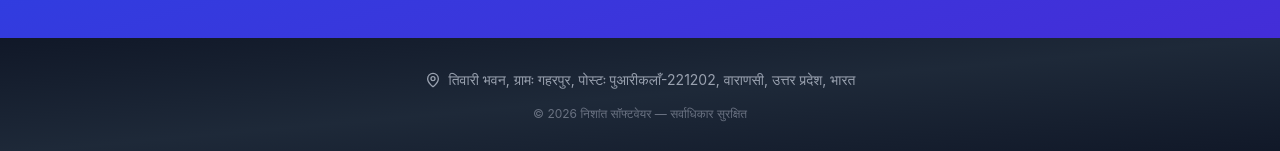
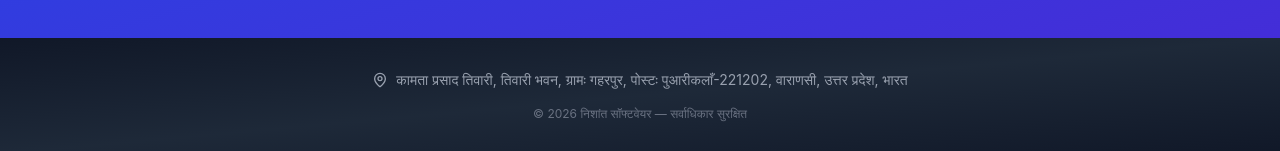
Before and after one commit to kp1153/creativesolutions, a Next.js app: page / in a window 1280 px wide. Shown: the part 3223-3374 px from the top of the page. Built offline with nearby package versions, Linux system fonts and the light colour scheme; no server answers; the database is empty.

Commit message:
android install instructions add

```diff
--- a/components/Footer.js
+++ b/components/Footer.js
@@ -6,7 +6,7 @@ export default function Footer() {
       <div className="max-w-6xl mx-auto text-center">
         <div className="flex justify-center items-center gap-2 text-gray-400 mb-4">
           <MapPin size={16} />
-          <span>तिवारी भवन, ग्रामः गहरपुर, पोस्टः पुआरीकलाँ-221202, वाराणसी, उत्तर प्रदेश, भारत</span>
+          <span>कामता प्रसाद तिवारी, तिवारी भवन, ग्रामः गहरपुर, पोस्टः पुआरीकलाँ-221202, वाराणसी, उत्तर प्रदेश, भारत</span>
         </div>
         <p className="text-gray-500 text-xs">
           © {new Date().getFullYear()} निशांत सॉफ्टवेयर — सर्वाधिकार सुरक्षित
```
